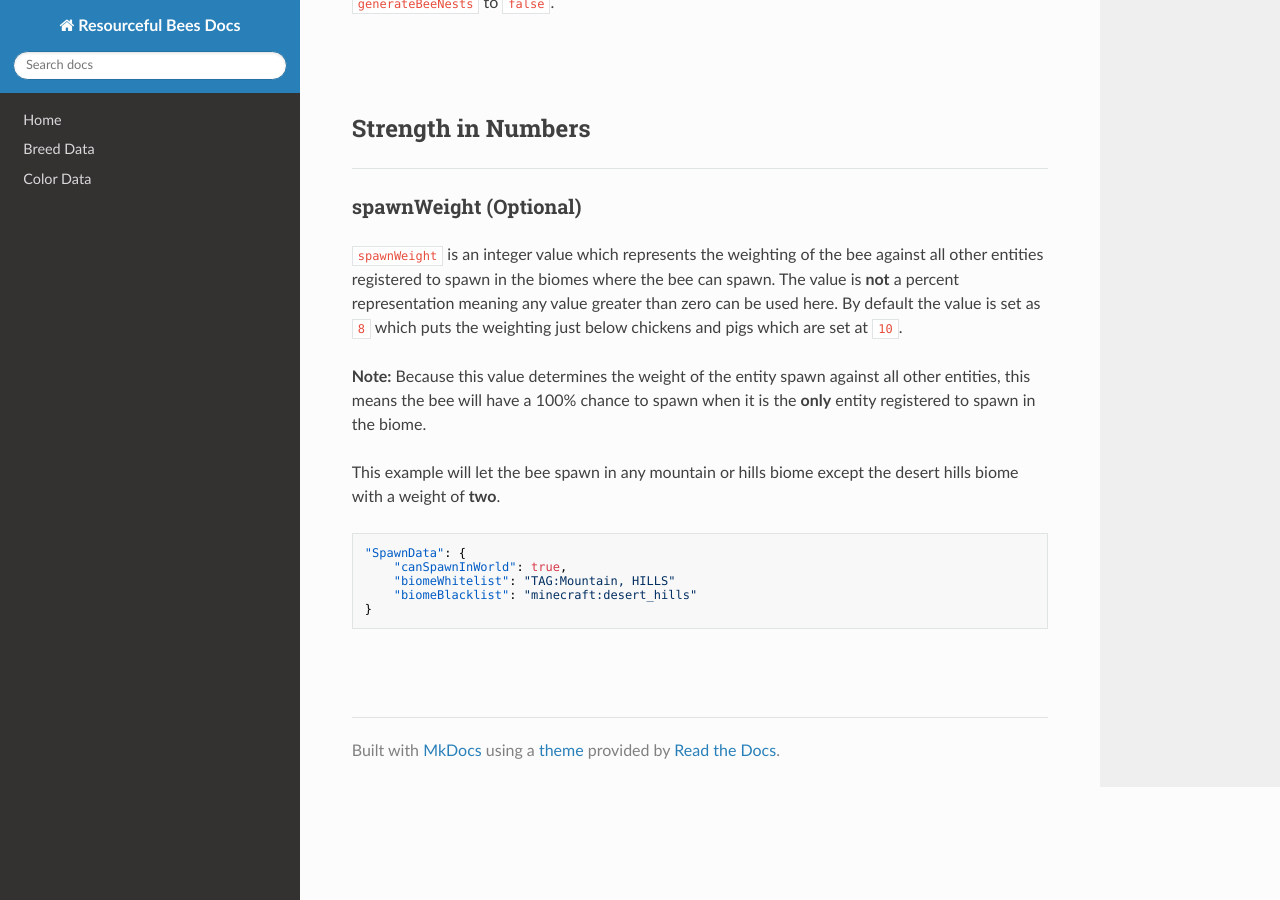
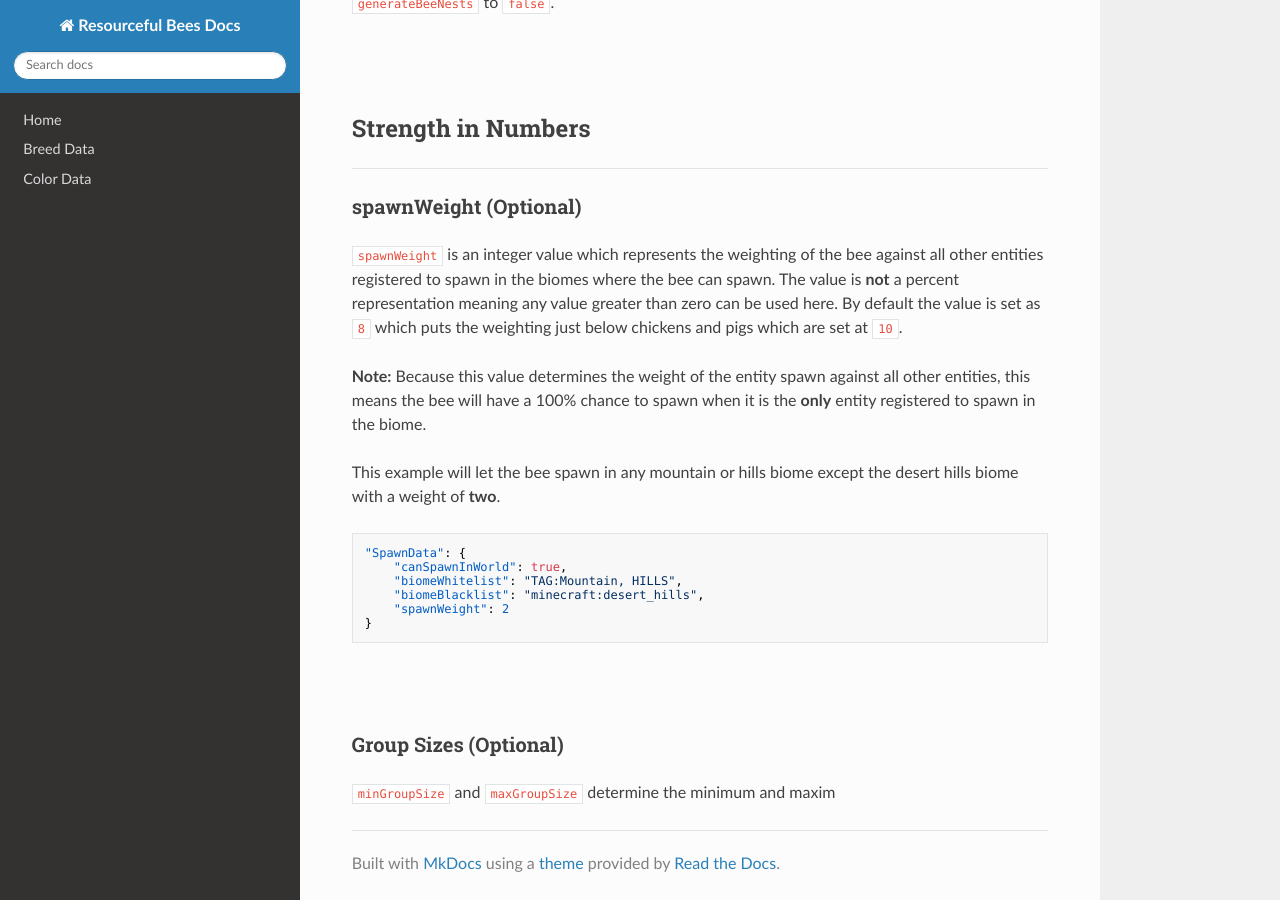
Before and after one commit to Team-Resourceful/ResourcefulBeesDocs, an MkDocs documentation site: the page built from docs/bee_data/spawn_data.md, in a window 1280 px wide and 900 px high, scrolled down 1588 px. Built offline with MkDocs 1.6.1, drawn with Linux system fonts in a browser that asks for light colours; nearby versions of some CDN libraries.

Commit message:
docs/bee_data/spawn_data.md updated from https://stackedit.io/

````diff
--- a/docs/bee_data/spawn_data.md
+++ b/docs/bee_data/spawn_data.md
@@ -31,7 +31,7 @@ This example will let the bee spawn in any overworld biome except ocean biomes.
 ```json
 "SpawnData": {
 	"canSpawnInWorld": true,
-	"biomeWhitelist": "tag:overworld"
+	"biomeWhitelist": "tag:overworld",
 	"biomeBlacklist": "tag:ocean"
 }
 ```
@@ -41,7 +41,7 @@ This example will let the bee spawn in any mountain or hills biome except the de
 ```json
 "SpawnData": {
 	"canSpawnInWorld": true,
-	"biomeWhitelist": "TAG:Mountain, HILLS"
+	"biomeWhitelist": "TAG:Mountain, HILLS",
 	"biomeBlacklist": "minecraft:desert_hills"
 }
 ```
@@ -74,14 +74,19 @@ This example will let the bee spawn in any mountain or hills biome except the de
 ```json
 "SpawnData": {
 	"canSpawnInWorld": true,
-	"biomeWhitelist": "TAG:Mountain, HILLS"
-	"biomeBlacklist": "minecraft:desert_hills"
+	"biomeWhitelist": "TAG:Mountain, HILLS",
+	"biomeBlacklist": "minecraft:desert_hills",
+	"spawnWeight": 2
 }
 ```
 
 <br>
 <br>
+
+### **Group Sizes** (Optional)
+
+`minGroupSize` and `maxGroupSize` determine the minimum and maxim
 <!--stackedit_data:
-eyJoaXN0b3J5IjpbMzI0NDQ5MzI5LDE5Mjg5NTcyMDcsMTY4ND
+eyJoaXN0b3J5IjpbODc0MDQ2NTI1LDE5Mjg5NTcyMDcsMTY4ND
 YzMzA3MV19
 -->
````
